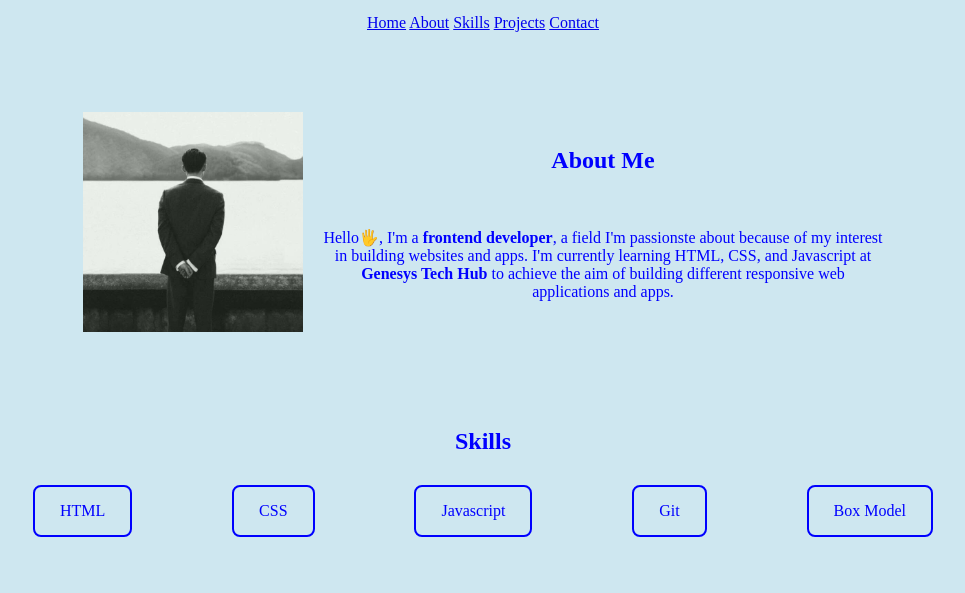
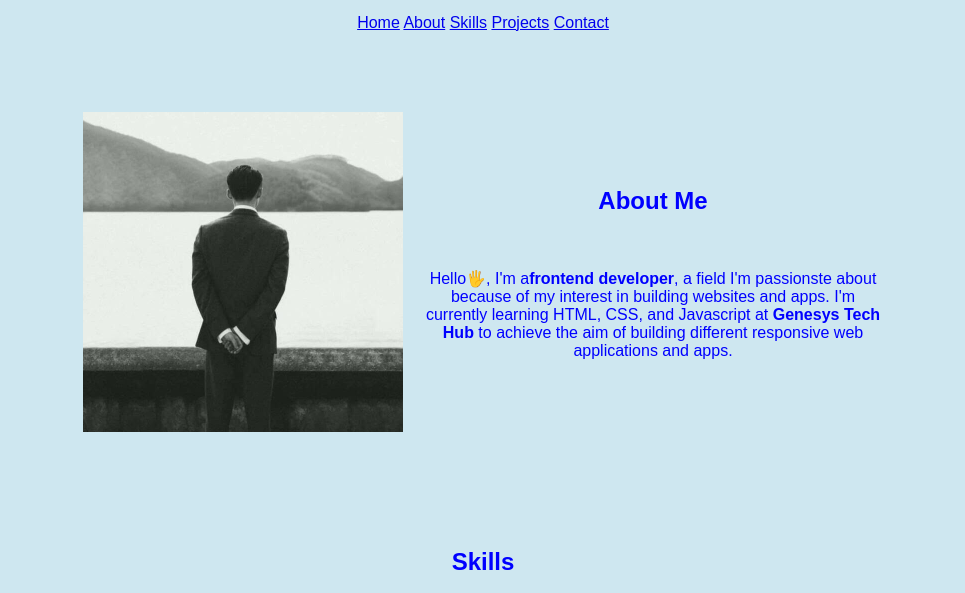
Before and after one commit to cruzjnr/CSS-Assignment-2, a plain HTML site: page index.html in a window 1280 px wide. Shown: the part 160-753 px from the top of the page, without its empty margins (157-1122 px from the left). Drawn offline with Linux system fonts and the light colour scheme.

Commit message:
Add files via upload

```diff
--- a/index.html
+++ b/index.html
@@ -37,9 +37,8 @@
         <div>
             <h2>About Me</h2> <br>
             <p>
-                Hello🖐️, I'm a <strong>frontend developer</strong>, a field I'm passionste about because of my interest in building websites and apps. I'm currently learning HTML, CSS, and Javascript at <strong>Genesys Tech Hub</strong> to achieve the aim of building different responsive web applications and apps.
+                Hello🖐️, I'm a<strong>frontend developer</strong>, a field I'm passionste about because of my interest in building websites and apps. I'm currently learning HTML, CSS, and Javascript at <strong>Genesys Tech Hub</strong> to achieve the aim of building different responsive web applications and apps.
             </p>
-        </div>
         </div>
     </section> <br> <br>
 
@@ -88,14 +87,13 @@
         </div>
     </section> <br> <br>
 
-    <!--Contact Me-->
     <section id="contact" class="contact">
         <h2>Contact Me</h2>
         <a href="mailto:ifeanyichukwujohn2005@gmail.com" class="social"><i class="fas fa-envelope"  style="font-size: 24px; color: blue;"></i><a>
         <a href="https://x.com/cruzjnr311859" target="_blank" class="social"><i class="fab fa-x-twitter"  style="font-size: 24px; color: black;"></i></a>
         <a href="https://wa.me/+2349122456470" target="_blank" class="social"><i class="fab fa-whatsapp"  style="font-size: 24px; color: green;"></i></a>
          <a href="https://github.com/cruzjnr" target="_blank" class="social"><i class="fab fa-github"  style="font-size: 24px; color: black;"></i></a>
-    </section><hr>
+    </section>
 
     <footer>
        <p>&copy; 2026 Ifeanyichukwu John</p>
--- a/styles.css
+++ b/styles.css
@@ -4,15 +4,15 @@ html {
 }
 section {
     margin: 0 auto;
-    padding: 20px 10px;
+    padding: 40px 10px;
     max-width: 1000px;
 }
 
 body {
-    font-family: 'poppins' sans-serif;
+    font-family: Arial, sans-serif;
     font-size: 16px;
     margin: 0;
-    padding: 0 10px;
+    /* padding: 40px 10px; */
     text-align: center;
     color: blue;
     background: rgba(173, 216, 230, 0.596);
@@ -63,10 +63,9 @@ body {
 }
 
 .about img {
-    width: 220px;
+    width: 40%;
     max-width: 350px;
-    height: 220px;
-    object-fit: contain;
+    height: auto;
 }
 
 a:hover, #button:hover {
```
Also changed, not shown: image.jpeg (added), projectcard1.jpeg (added), projectcard2.jpeg (added), projectcard3.jpeg (added). Lines whose indentation alone changed are shown as unchanged.
